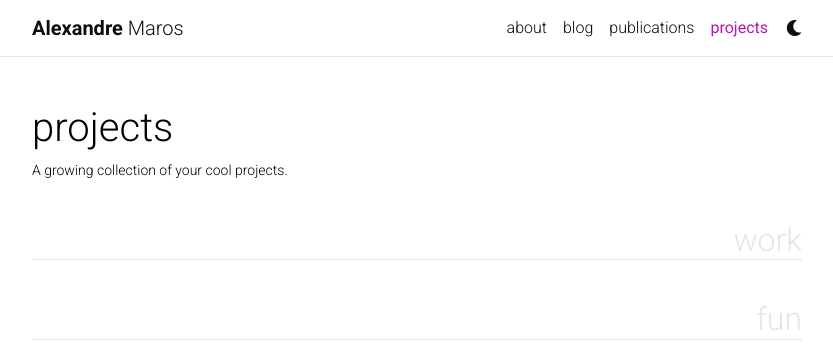
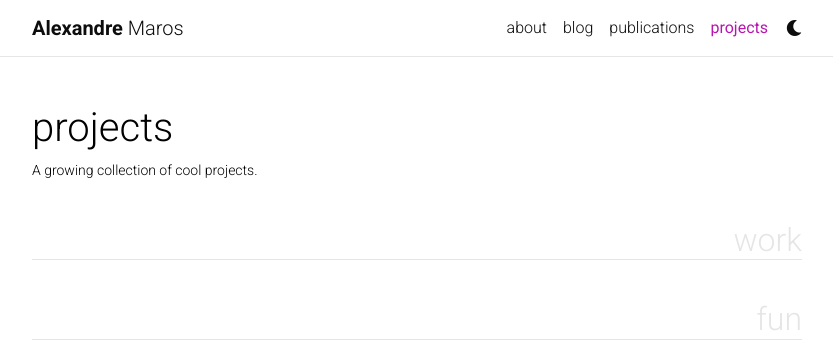
Before and after one commit to Pridexs/pridexs.github.io, a Jekyll site: the page built from _pages/projects.md, in a window 1280 px wide. Shown: the top 354 px of the page, without its empty margins (223-1056 px from the left). Built offline with Jekyll 4.4.1, drawn with Linux system fonts in a browser that asks for light colours; comment, search, counter and statistics services are not loaded; a style sheet for code colours, icons or effects is not loaded; part of the change alters nothing that is shown.

Commit message:
Updating projects

```diff
--- a/_config.yml
+++ b/_config.yml
@@ -214,7 +214,7 @@ jekyll-archives:
     tag: '/blog/tag/:name/'
     category: '/blog/category/:name/'
 
-display_tags: ['formatting', 'images', 'links', 'math', 'code'] # this tags will be dispalyed on the front page of your blog
+display_tags: ['none'] # this tags will be dispalyed on the front page of your blog
 
 # -----------------------------------------------------------------------------
 # Jekyll Scholar
@@ -222,8 +222,8 @@ display_tags: ['formatting', 'images', 'links', 'math', 'code'] # this tags will
 
 scholar:
 
-  last_name: Einstein
-  first_name: [Albert, A.]
+  last_name: Maros
+  first_name: [Alexandre]
 
   style: apa
   locale: en
--- a/_pages/projects.md
+++ b/_pages/projects.md
@@ -2,7 +2,7 @@
 layout: page
 title: projects
 permalink: /projects/
-description: A growing collection of your cool projects.
+description: A growing collection of cool projects.
 nav: true
 nav_order: 2
 display_categories: [work, fun]
```
